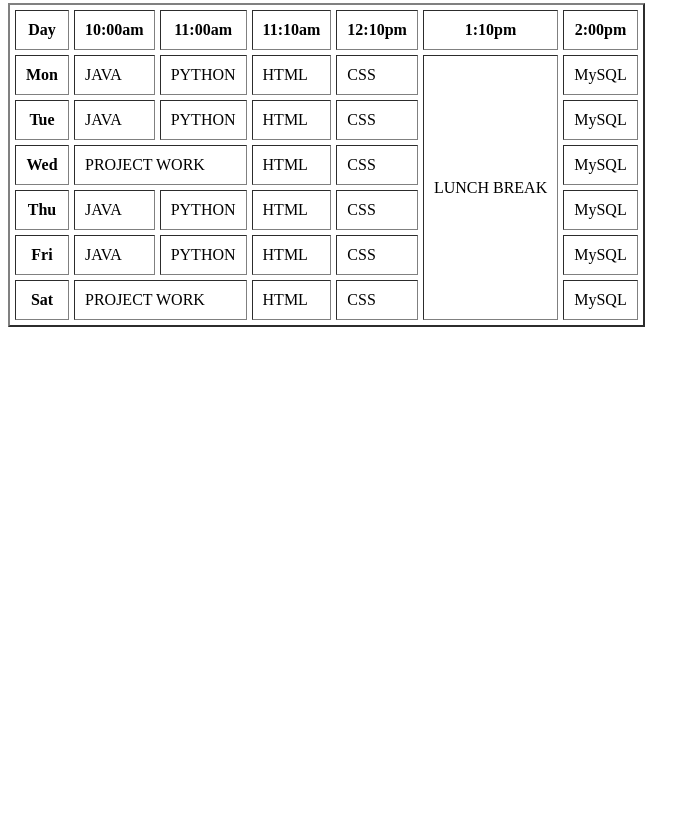
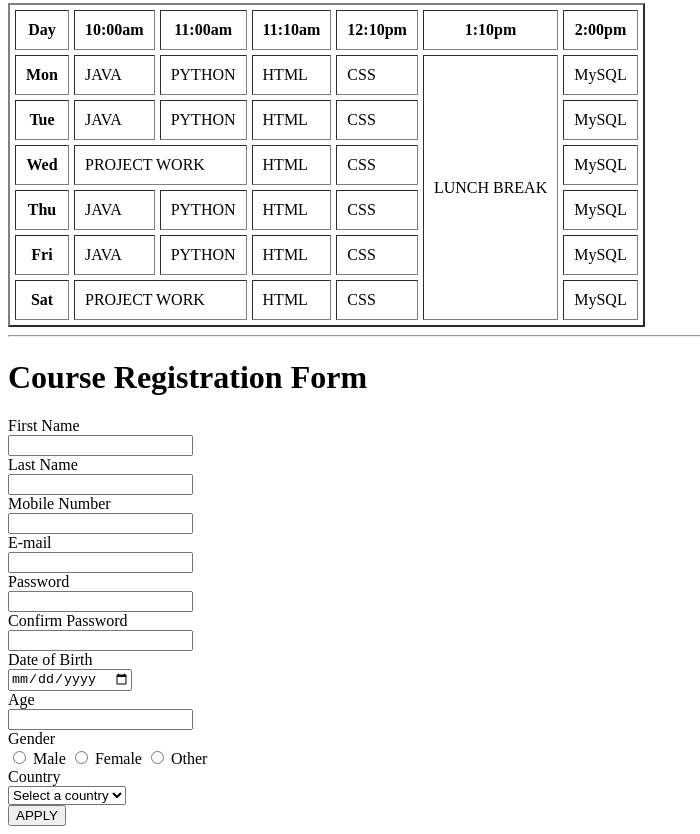
Before and after one commit to ompatil8050026171-code/TABLE, a plain HTML site: page index.html in a window 1280 px wide. Shown: the part 685-1519 px from the top of the page, without its empty margins (0-700 px from the left). Before the commit the page ends 1020 px from the top, so only its background shows below. Drawn offline with Linux system fonts and the light colour scheme.

Commit message:
Update index.html

```diff
--- a/index.html
+++ b/index.html
@@ -95,8 +95,55 @@
         <td>HTML</td>
         <td>CSS</td>
         <td>MySQL</td></tr>
+    </table>
+    <hr/>
+    <form action="https://tai.thetapacademy.com/login">
+        <h1><caption>Course Registration Form</caption></h1>
+        <label for="fname">First Name</label> <br>
+        <input type="text" name="fname" id="fname" required><br>
 
+        <label for="lname">Last Name</label> <br>
+        <input type="text" name="lname" id="lname" required><br>
 
-    </table>
+        <label for="mobile">Mobile Number</label><br>
+        <input type="tel" name="mobile" id="mobile" required><br>
+
+        <label for="email">E-mail</label><br>
+        <input type="email" name="email" id="email" required><br>
+
+        <label for="password">Password</label><br>
+        <input type="password" name="password" id="password" required><br>
+
+        <label for="confirm_password">Confirm Password</label><br>
+        <input type="password" name="confirm_password" id="confirm_password" required><br>
+
+        <label for="dob">Date of Birth</label><br>
+        <input type="date" name="dob" id="dob" required><br>
+
+        <label for="age">Age</label><br>
+        <input type="number" name="age" id="age" required><br>
+
+        <label for="gender">Gender</label><br>
+        <input type="radio" name="gender" id="male" value="male" required>
+        <label for="male">Male</label>
+
+        <input type="radio" name="gender" id="female" value="female" required>
+        <label for="female">Female</label>
+
+        <input type="radio" name="gender" id="other" value="other" required>
+        <label for="other">Other</label><br>
+
+        <label for="country">Country</label><br>
+        <select name="country" id="country" required>
+            <option value="">Select a country</option>
+            <option value="usa">United States</option>
+            <option value="india">India</option>
+            <option value="canada">Canada</option>
+            <option value="uk">United Kingdom</option>
+        </select><br>
+
+        <button type="submit">APPLY</button>
+    </form>
+
 </body>
 </html>
```
